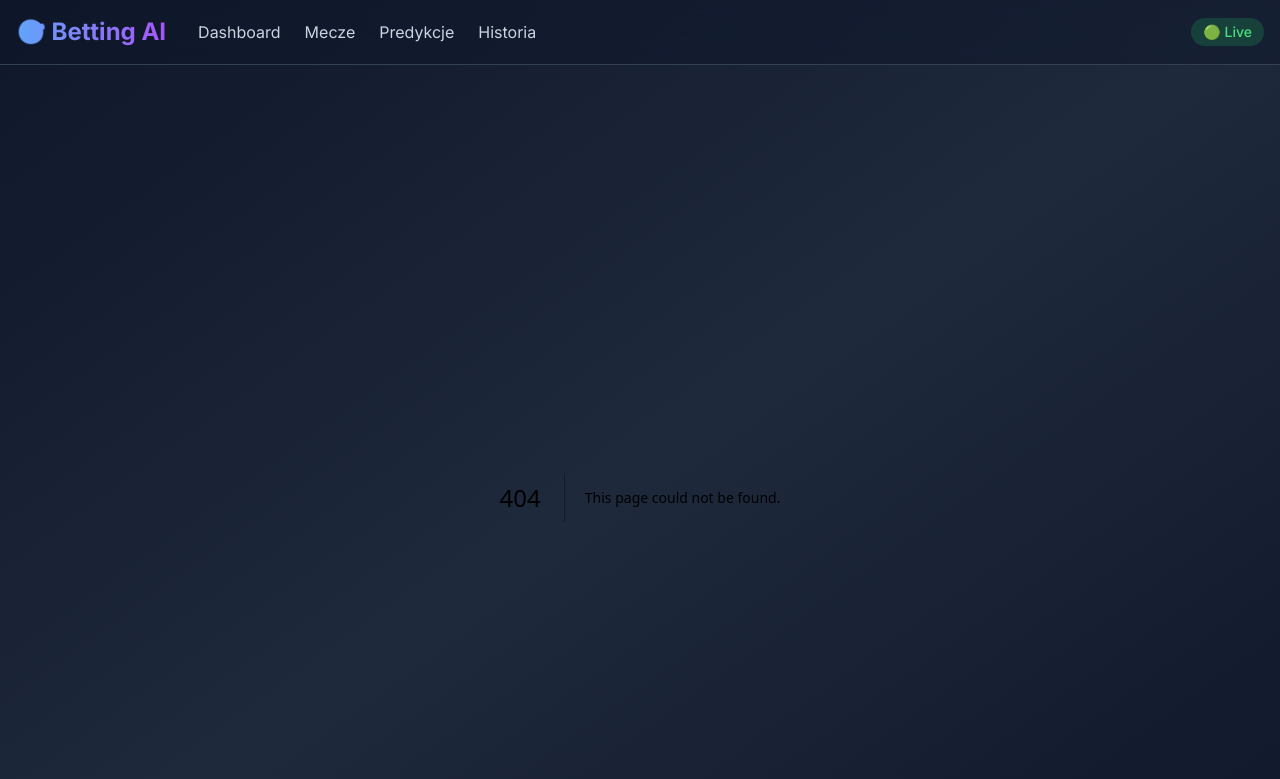
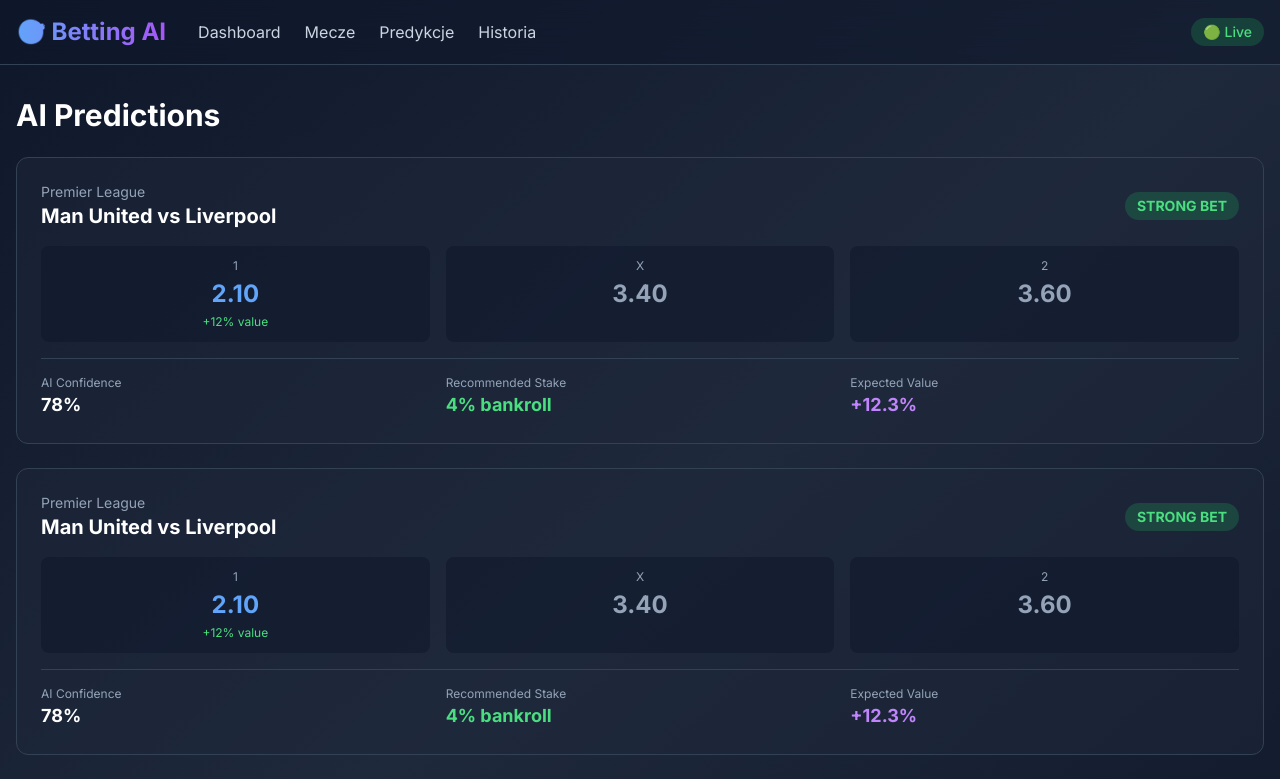
Before and after one commit to xMaksymilianxx/betting-ai-platform, a Next.js app: page /predictions in a window 1280 px wide. Before the commit this address had no page. Shown: the top 779 px of the page. Built offline with nearby package versions, Linux system fonts and the light colour scheme.

Commit message:
Create page.tsx

```diff
--- /dev/null
+++ b/app/predictions/page.tsx
@@ -0,0 +1,54 @@
+export default function PredictionsPage() {
+  return (
+    <div className="space-y-6">
+      <h1 className="text-3xl font-bold text-white">AI Predictions</h1>
+
+      <div className="grid grid-cols-1 gap-6">
+        {[1, 2, 3].map((i) => (
+          <div key={i} className="bg-slate-800/50 rounded-xl p-6 border border-slate-700">
+            <div className="flex items-center justify-between mb-4">
+              <div>
+                <p className="text-sm text-slate-400">Premier League</p>
+                <h3 className="text-xl font-bold text-white">Man United vs Liverpool</h3>
+              </div>
+              <span className="px-3 py-1 rounded-full bg-green-500/20 text-green-400 text-sm font-bold">
+                STRONG BET
+              </span>
+            </div>
+
+            <div className="grid grid-cols-3 gap-4 mb-4">
+              <div className="text-center p-3 bg-slate-900/50 rounded-lg">
+                <p className="text-xs text-slate-400 mb-1">1</p>
+                <p className="text-2xl font-bold text-blue-400">2.10</p>
+                <p className="text-xs text-green-400 mt-1">+12% value</p>
+              </div>
+              <div className="text-center p-3 bg-slate-900/50 rounded-lg">
+                <p className="text-xs text-slate-400 mb-1">X</p>
+                <p className="text-2xl font-bold text-slate-400">3.40</p>
+              </div>
+              <div className="text-center p-3 bg-slate-900/50 rounded-lg">
+                <p className="text-xs text-slate-400 mb-1">2</p>
+                <p className="text-2xl font-bold text-slate-400">3.60</p>
+              </div>
+            </div>
+
+            <div className="pt-4 border-t border-slate-700 grid grid-cols-3 gap-4">
+              <div>
+                <p className="text-xs text-slate-400">AI Confidence</p>
+                <p className="text-lg font-bold text-white">78%</p>
+              </div>
+              <div>
+                <p className="text-xs text-slate-400">Recommended Stake</p>
+                <p className="text-lg font-bold text-green-400">4% bankroll</p>
+              </div>
+              <div>
+                <p className="text-xs text-slate-400">Expected Value</p>
+                <p className="text-lg font-bold text-purple-400">+12.3%</p>
+              </div>
+            </div>
+          </div>
+        ))}
+      </div>
+    </div>
+  );
+}
```
